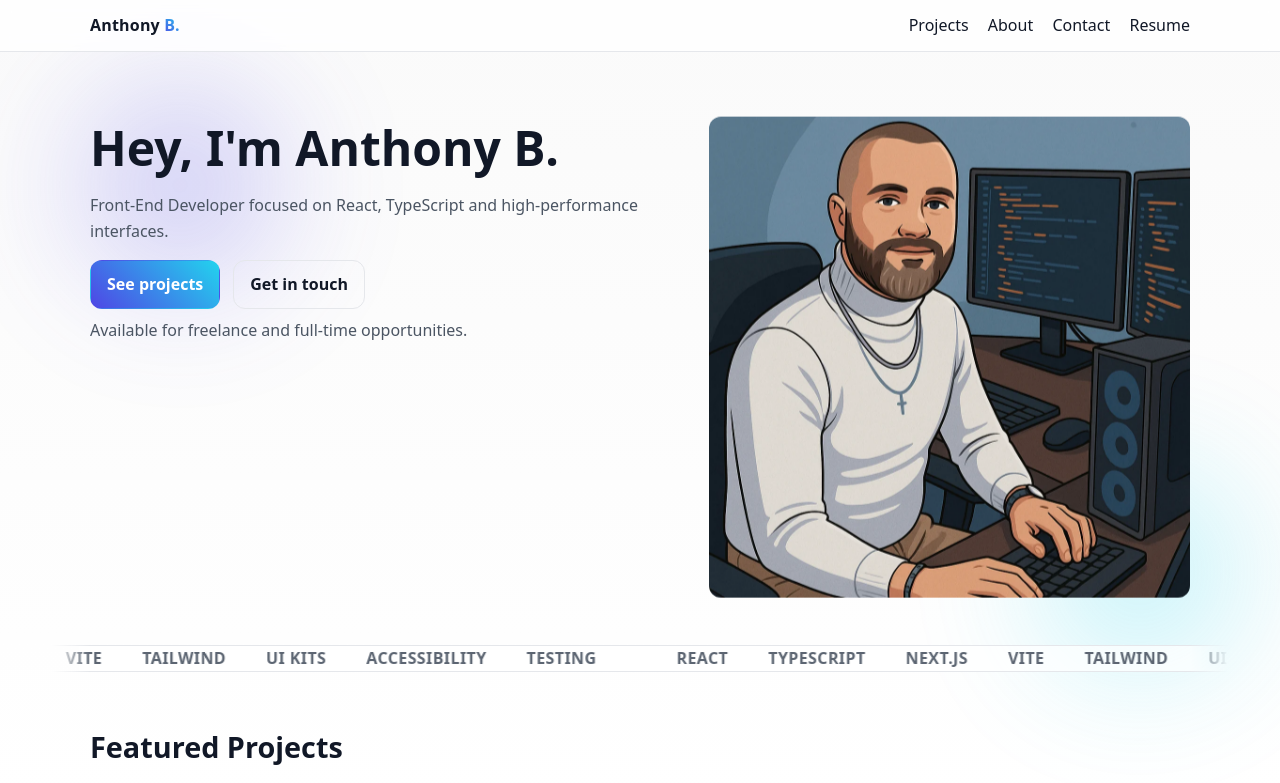
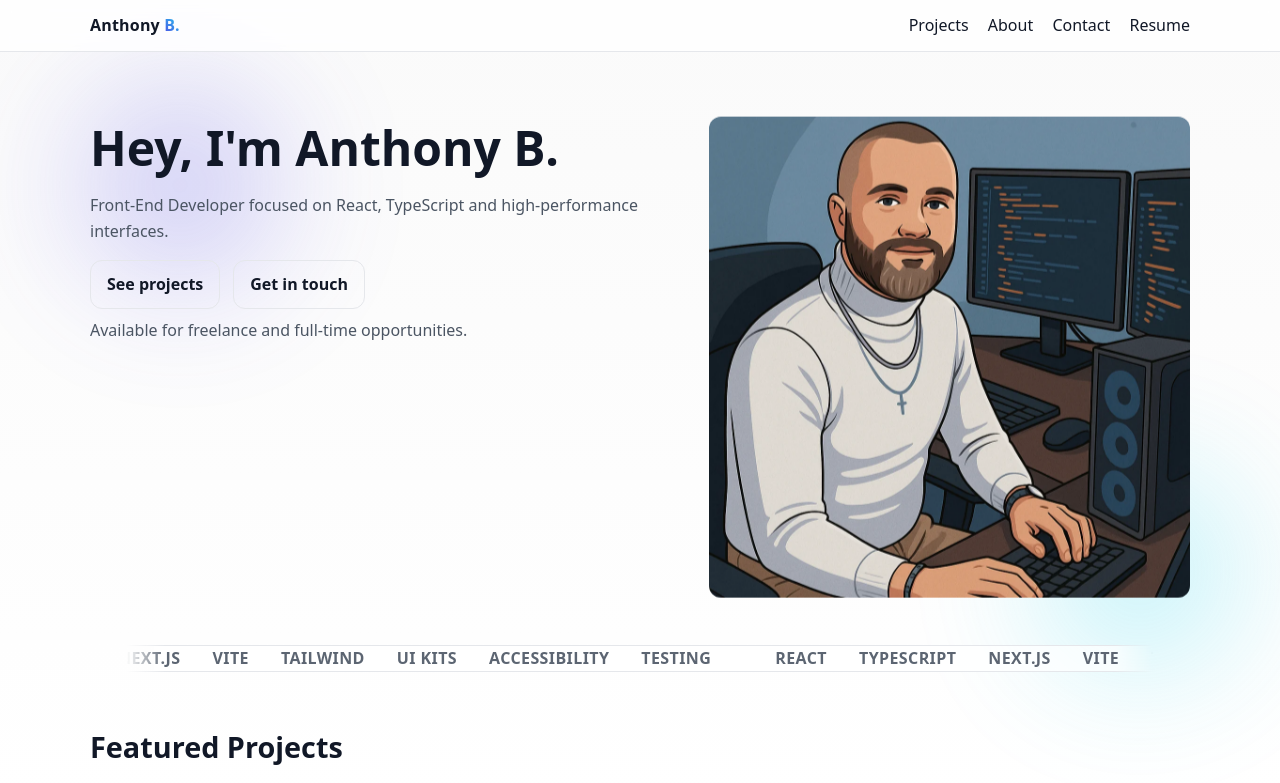
Before and after one commit to anthonybdev0/portfolio, a plain HTML site: page index.html in a window 1280 px wide. Shown: the top 783 px of the page. Drawn offline with Linux system fonts and the light colour scheme.

Commit message:
Again and again

```diff
--- a/index.html
+++ b/index.html
@@ -53,10 +53,11 @@
         <p data-animate="up" style="--delay:120ms">
           Front-End Developer focused on React, TypeScript and high-performance interfaces.
         </p>
-        <div class="hero-cta" data-animate="up" style="--delay:220ms">
-          <a href="#projects" class="btn">See projects</a>
-          <a href="#contact" class="btn btn-secondary">Get in touch</a>
-        </div>
+      <div class="hero-cta" data-animate="up" style="--delay:220ms">
+        <a href="#projects" class="btn"><span>See projects</span></a>
+        <a href="#contact" class="btn"><span>Get in touch</span></a>
+      </div>
+
         <p style="margin-top:.6rem;color:var(--muted);--delay:320ms" data-animate="up">
           Available for freelance and full-time opportunities.
         </p>
--- a/styles.css
+++ b/styles.css
@@ -83,15 +83,56 @@ a{color:inherit;text-decoration:none}
   border-radius:12px;padding:.7rem .9rem;outline:none;
 }
 
-/* === Buttons === */
-.btn{display:inline-flex;align-items:center;justify-content:center;gap:.5rem;
-  padding:.65rem 1rem;border-radius:12px;border:1px solid transparent;
-  background:linear-gradient(45deg,var(--brand),var(--brand-2));color:white;font-weight:600
+/* === Buttons (outline base + gradient sweep on hover) === */
+.btn{
+  /* base shape & layout */
+  display:inline-flex; align-items:center; justify-content:center; gap:.5rem;
+  padding:.65rem 1rem; border-radius:12px; font-weight:600;
+  /* outline at rest */
+  background: transparent;
+  color: var(--text);
+  border: 1px solid var(--border);
+
+  /* layering fix: create stacking context so ::before can sit under text */
+  position: relative;
+  z-index: 0;
+  overflow: hidden;
+
+  transition: color .25s ease, border-color .25s ease, opacity .2s ease;
 }
-.btn:hover{opacity:.95}
-.btn-secondary{background:transparent;border-color:var(--border);color:var(--text)}
-.btn-small{padding:.45rem .7rem;font-size:.9rem}
-.btn-ghost{background:transparent;border:1px dashed var(--border)}
+.btn:hover{ opacity:.98; }
+
+.btn-small{ padding:.45rem .7rem; font-size:.9rem; }
+.btn-ghost{ border:1px dashed var(--border); }
+
+/* sliding gradient layer (under the label) */
+.btn::before{
+  content:"";
+  position:absolute; inset:0; border-radius:inherit;
+  background: linear-gradient(90deg, var(--bg) -30%, var(--brand) 50%, var(--brand-2) 120%);
+  transform: translateX(-110%);            /* hidden on the left */
+  transition: transform .6s ease;          /* sweep speed */
+  pointer-events: none;
+
+  /* key: keep overlay BELOW text/content */
+  z-index: -1;
+}
+
+/* hover/focus: reveal the sweep and invert text/border */
+.btn:hover::before,
+.btn:focus-visible::before{
+  transform: translateX(0);
+}
+.btn:hover,
+.btn:focus-visible{
+  color:#fff;
+  border-color: transparent;               /* looks “filled” while sweeping */
+}
+
+/* accessibility */
+@media (prefers-reduced-motion: reduce){
+  .btn::before{ transition:none; transform:none; }
+}
 
 /* === Footer === */
 .site-footer{border-top:1px solid var(--border);margin-top:2rem}
@@ -173,11 +214,11 @@ a{color:inherit;text-decoration:none}
 
 /* === Marquee (seamless loop; 3 copies) === */
 .marquee{
-  --gap: 2.5rem;                 /* spacing between items */
-  --speed: 18s;                  /* total cycle duration */
+  --gap: 2rem;                 /* spacing between items */
+  --speed: 40s;                  /* total cycle duration */
 
   /* edge-aligned fade matching .container */
-  --container: min(1100px, 92vw);              /* same width as .container */
+  --container: min(950px, 92vw);              /* same width as .container */
   --edge: calc((100vw - var(--container)) / 2);/* left/right gutter */
   --fade: clamp(16px, 3vw, 40px);              /* feather width */
 
```
